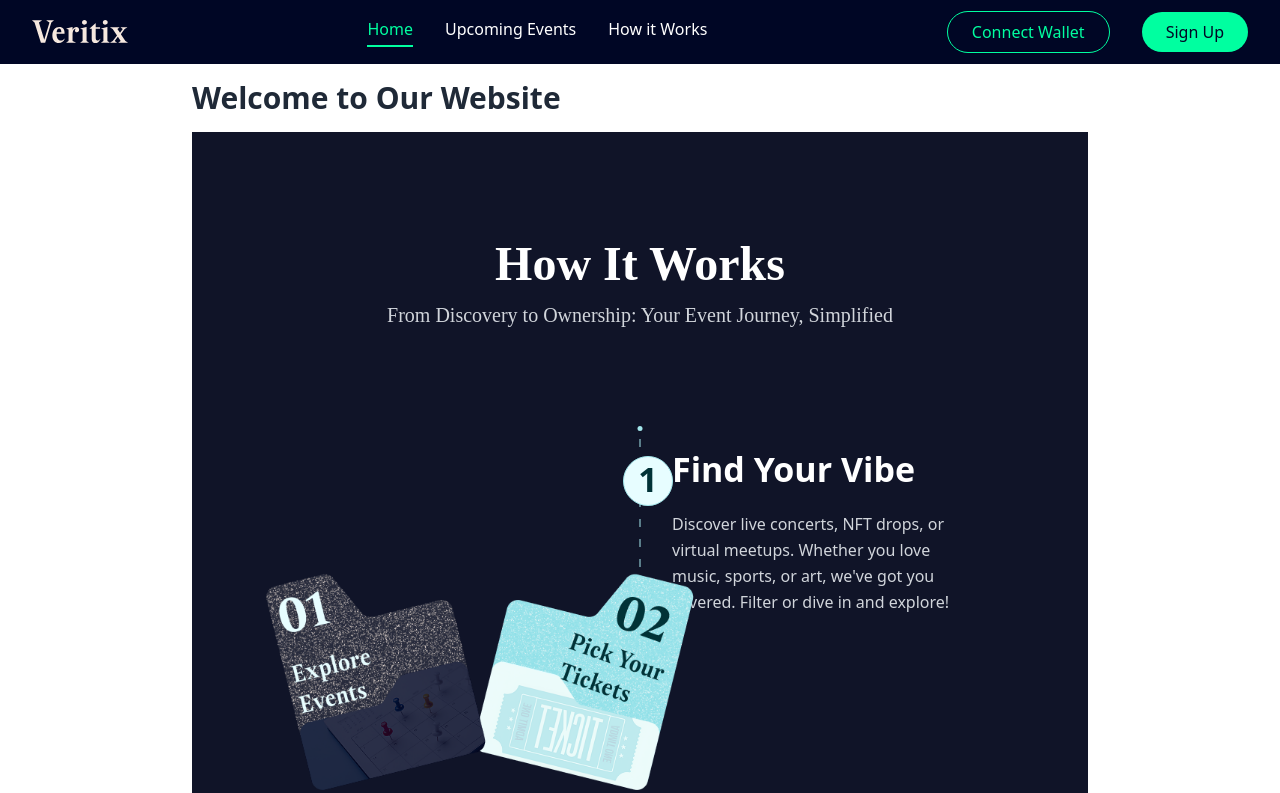
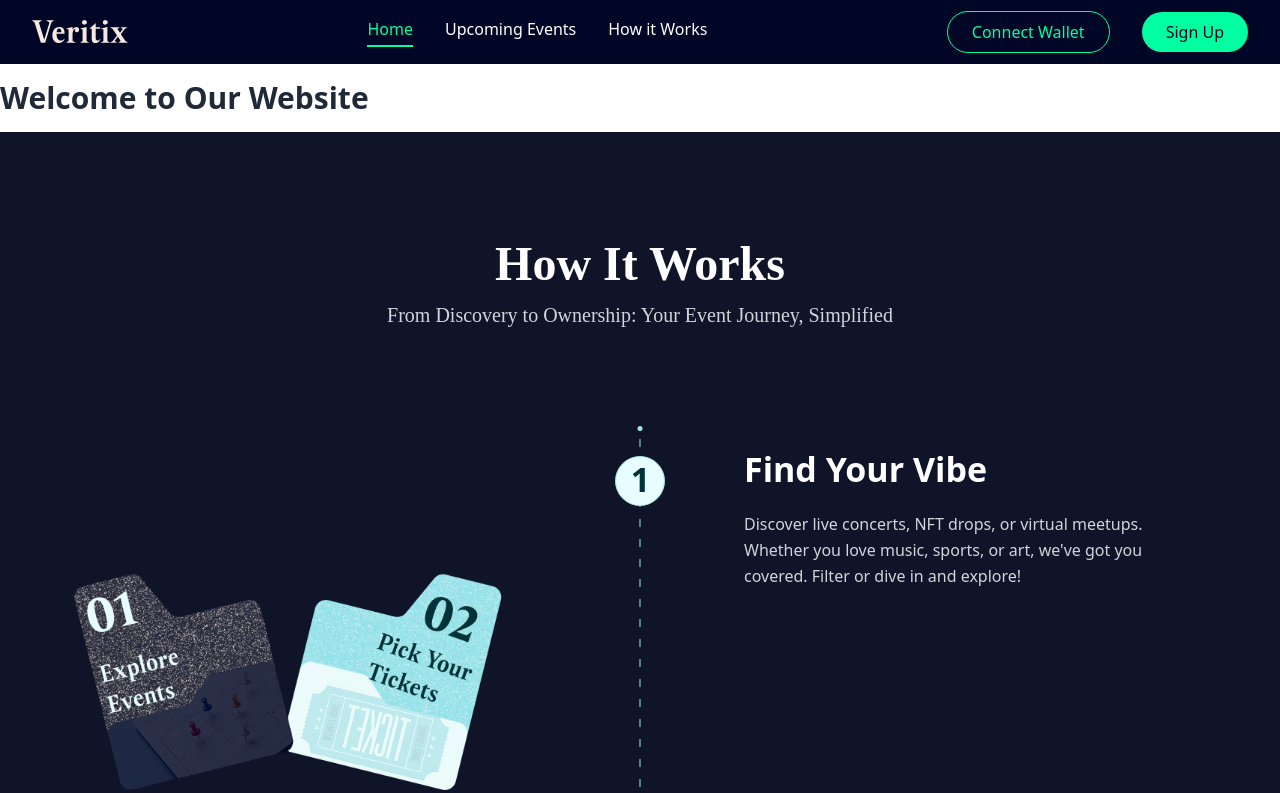
Before and after one commit to Lead-Studios/veritix-web, a React (Vite) app: page / in a window 1280 px wide. Shown: the top 793 px of the page. Built offline with nearby package versions, Linux system fonts and the light colour scheme; a web font is replaced by a local one.

Commit message:
little fix

```diff
--- a/src/pages/Home.jsx
+++ b/src/pages/Home.jsx
@@ -6,7 +6,7 @@
 
 function Home() {
   return (
-    <div className="max-w-4xl mx-auto">
+    <div className="mx-auto">
       <h1 className="mb-4 text-3xl font-bold text-gray-800">
         Welcome to Our Website
       </h1>
```
